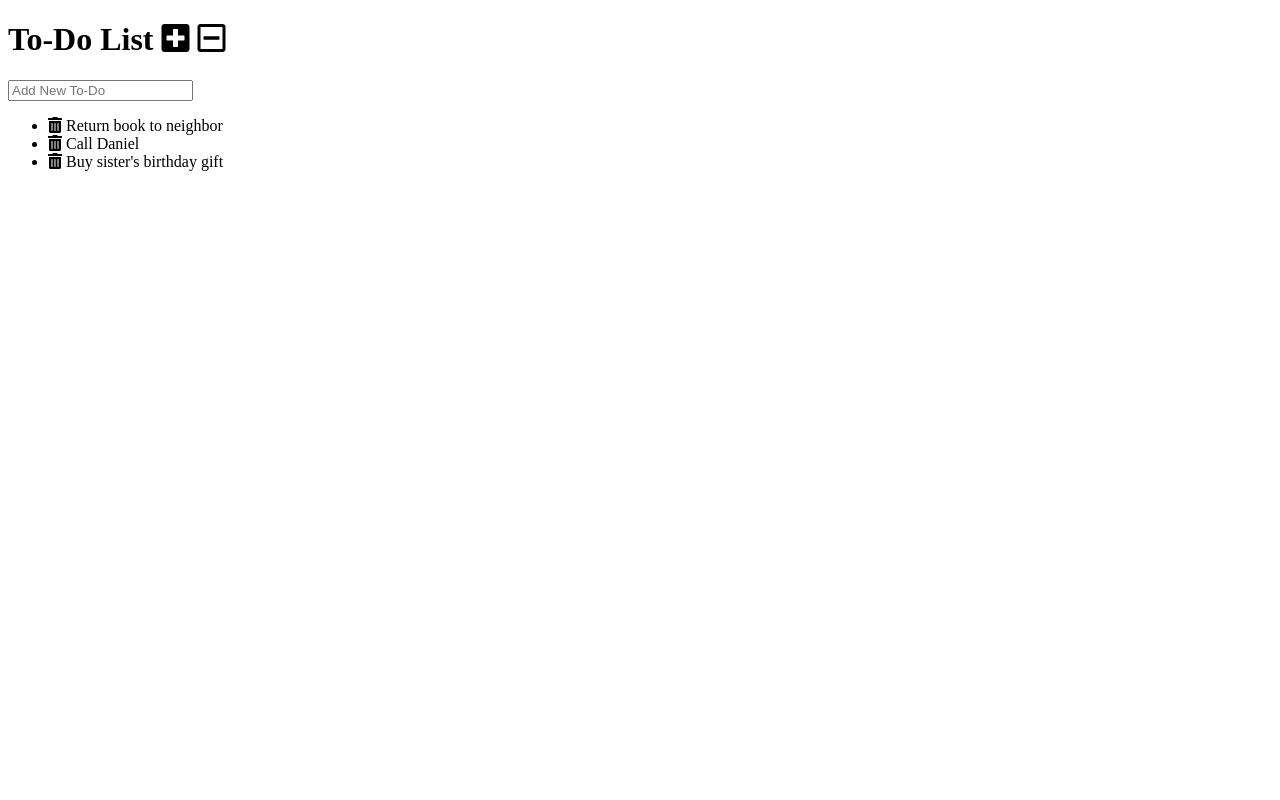
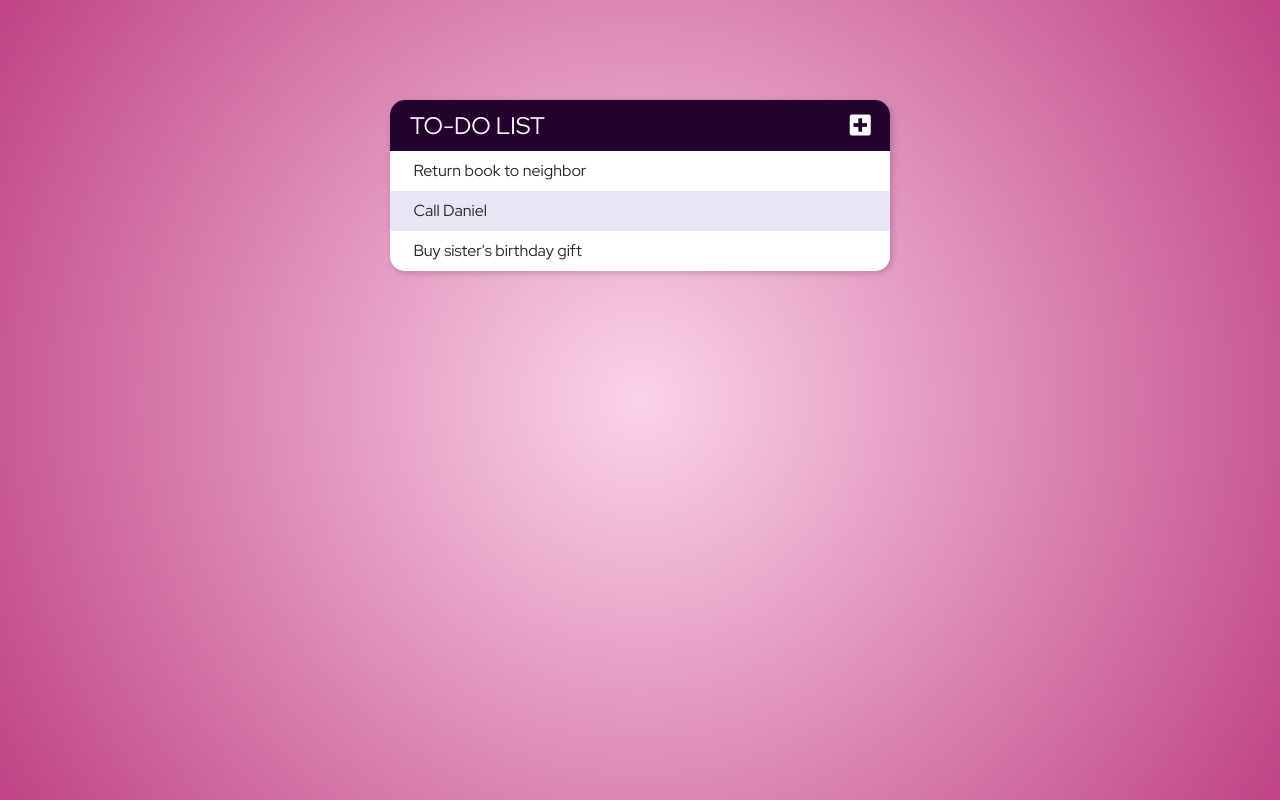
Before and after one commit to studysloth/To-Do-List-jQuery-, a plain HTML site: page index.html in a window 1280 px wide. Drawn offline with nearby package versions, Linux system fonts and the light colour scheme.

Commit message:
Update index.html

```diff
--- a/index.html
+++ b/index.html
@@ -6,7 +6,7 @@
     <title>My To-Do List</title>
     <link rel="stylesheet" type="text/css" href="https://cdnjs.cloudflare.com/ajax/libs/font-awesome/5.10.2/css/all.min.css">
     <link href="https://fonts.googleapis.com/css?family=Red+Hat+Display:400,500,700&display=swap" rel="stylesheet">
-    <link rel="stylesheet" type="text/css" href="index.css">
+    <link rel="stylesheet" type="text/css" href="todo.css">
 </head>
 <body>
     <div id="container">
```
